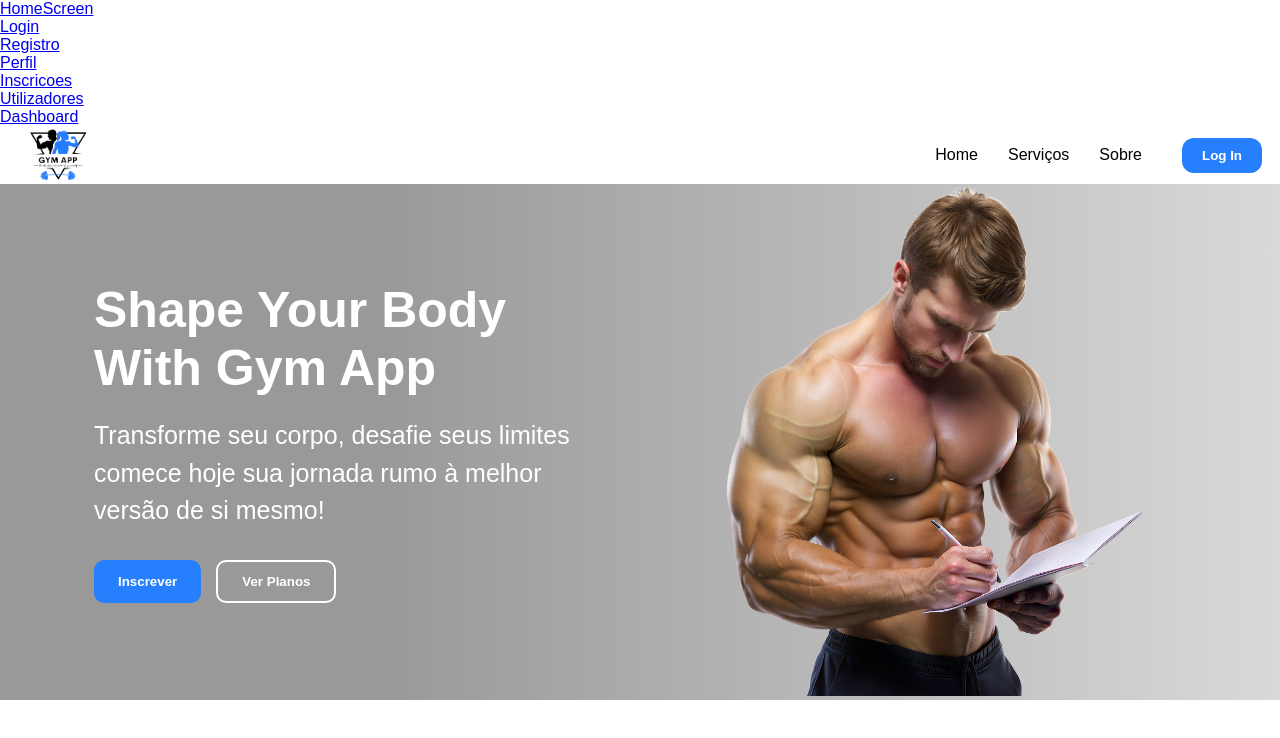
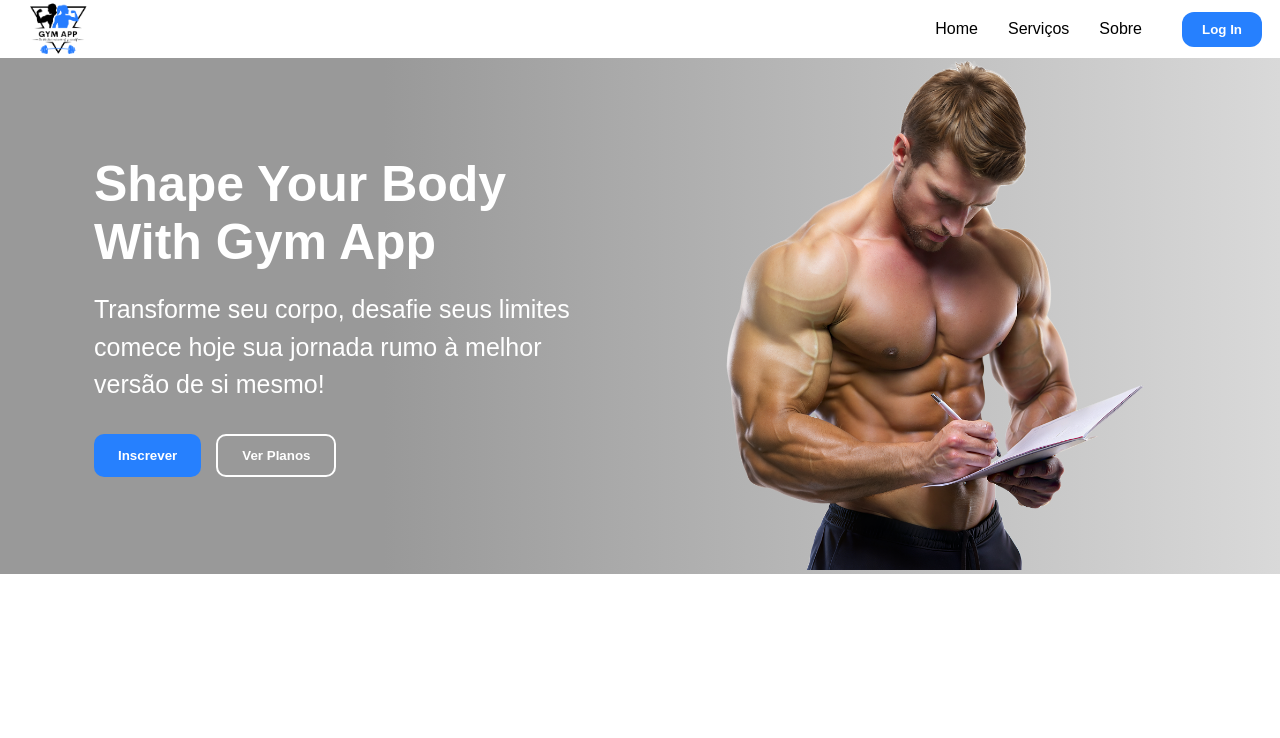
Before and after one commit to Stivifortes/gym-iefp, a React (Vite) app in the folder frontend/: page / in a window 1280 px wide. Shown: the top 738 px of the page. Built offline with nearby package versions, Linux system fonts and the light colour scheme.

Commit message:
Updates Layout component
Removes navigation links from the Layout component.
This change simplifies the layout, preparing it for a new navigation structure.

```diff
--- a/frontend/src/components/Layout/index.jsx
+++ b/frontend/src/components/Layout/index.jsx
@@ -3,32 +3,6 @@ import { Outlet, Link } from 'react-router-dom';
 const Layout = () => {
   return (
     <>
-      <nav>
-        <ul>
-          <li>
-            <Link to="/">HomeScreen</Link>
-          </li>
-          <li>
-            <Link to="/login">Login</Link>
-          </li>
-          <li>
-            <Link to="/registro">Registro</Link>
-          </li>
-          <li>
-            <Link to="/perfil">Perfil</Link>
-          </li>
-          <li>
-            <Link to="/inscricoes">Inscricoes</Link>
-          </li>
-          <li>
-            <Link to="/utilizadores">Utilizadores</Link>
-          </li>
-          <li>
-            <Link to="/dashboard">Dashboard</Link>
-          </li>
-        </ul>
-      </nav>
-
       <Outlet />
     </>
   );
```
